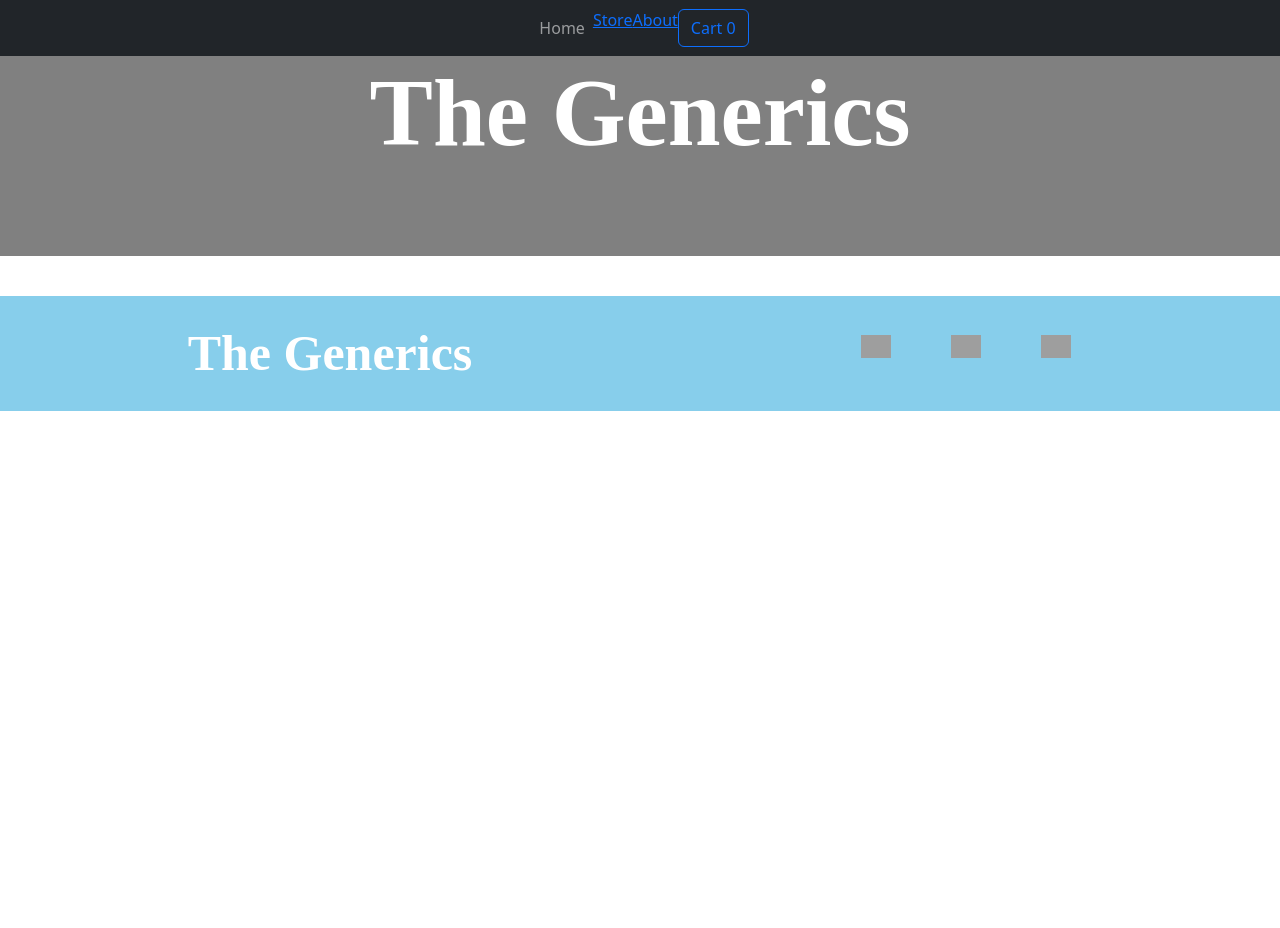
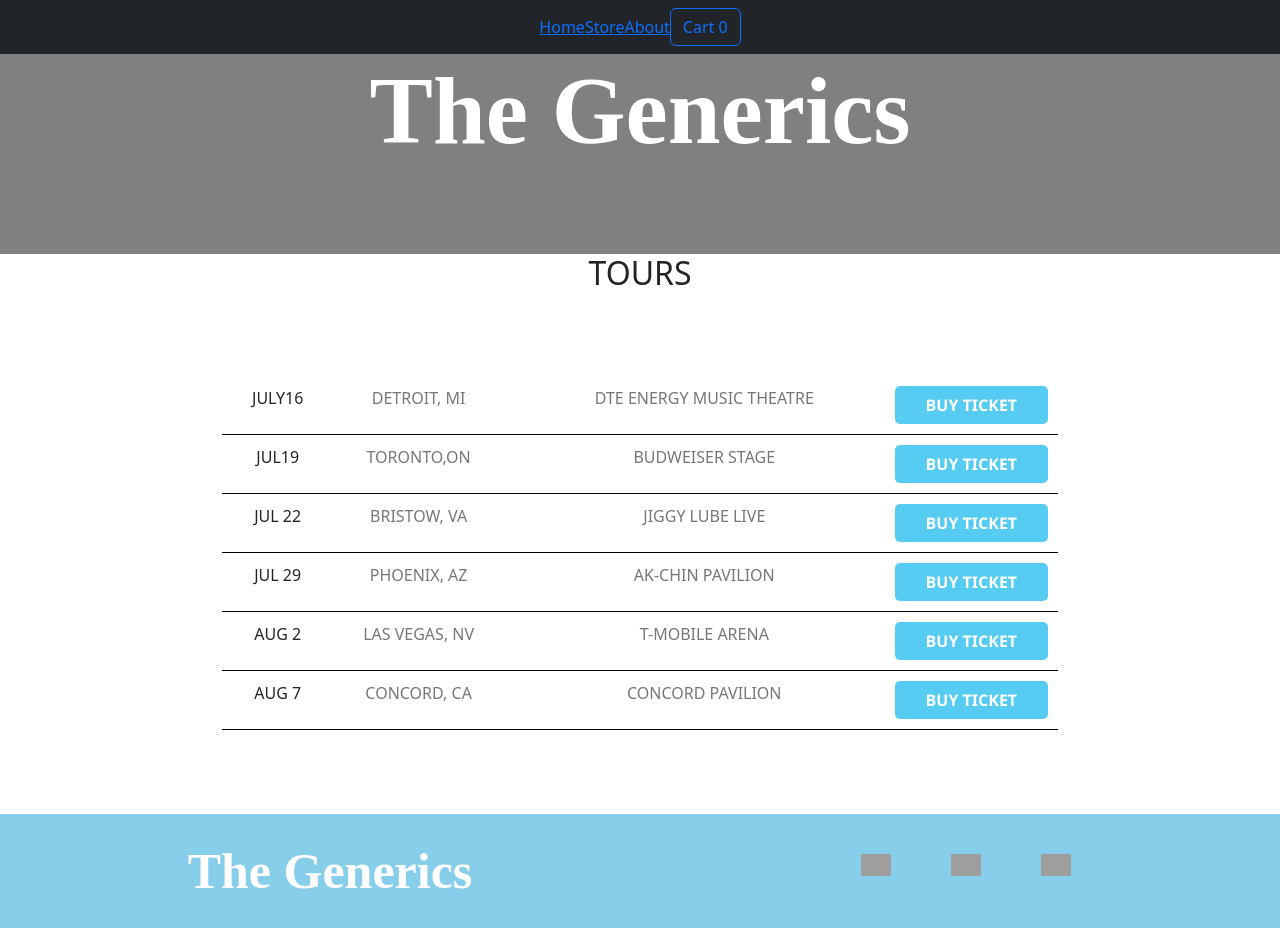
Before and after one commit to NehaParakh1/E-commerce-Project, a React (Create React App) app: page /Home in a window 1280 px wide. Before the commit the page ends 800 px from the top, so only its background shows below. Built offline with nearby package versions, Linux system fonts and the light colour scheme; grey boxes are pictures that could not be loaded.

Commit message:
05_implementing home page

```diff
--- a/src/App.js
+++ b/src/App.js
@@ -6,6 +6,7 @@ import Cart from './Component/Cart/Cart';
 import CartProvider from './Component/Store/CartProvider';
 import { Routes, Route } from 'react-router-dom';
 import About from './Component/Pages/About';
+import Home from './Component/Pages/Home'
 
 
 
@@ -28,7 +29,10 @@ function App() {
 
 
     <Header onClick={cartOpenHandler}/>
-    <Routes><Route path= "/About" element= {<About/>}>
+    <Routes>
+    <Route path= "/Home" element= {<Home/>}>
+        </Route>
+      <Route path= "/About" element= {<About/>}>
         </Route>
         <Route path= "/Store" element= {<AvailableProduct />}>
         </Route>
--- a/src/Component/Layout/Header.js
+++ b/src/Component/Layout/Header.js
@@ -21,7 +21,7 @@ return (
         <Navbar bg="dark" variant="dark" className='justify-content-center'>
 
              <Nav>
-               <Nav.Link to="/home">Home</Nav.Link>
+               <NavLink to="/home">Home</NavLink>
                <NavLink to="/store">Store</NavLink>
                <NavLink to="/About">About</NavLink>
              </Nav>
--- a/src/Component/Pages/About.module.css
+++ b/src/Component/Pages/About.module.css
@@ -5,6 +5,7 @@ font-family: 'Lucida Sans', 'Lucida Sans Regular', 'Lucida Grande', 'Lucida Sans
 
 .text{
     font-family: 'Franklin Gothic Medium', 'Arial Narrow', Arial, sans-serif;
+
 }
 
 .image{
--- /dev/null
+++ b/src/Component/Pages/Home.js
@@ -0,0 +1,62 @@
+import React from 'react';
+import classes from "./Home.module.css";
+
+const Home = () => {
+  const tracks = [
+    {
+      id: "m1",
+      date: "JULY16",
+      title: "DETROIT, MI",
+      description: "DTE ENERGY MUSIC THEATRE",
+    },
+    {
+      id: "m2",
+      date: "JUL19",
+      title: "TORONTO,ON",
+      description: "BUDWEISER STAGE",
+    },
+    {
+      id: "m3",
+      date: "JUL 22",
+      title: "BRISTOW, VA",
+      description: "JIGGY LUBE LIVE",
+    },
+    {
+      id: "m4",
+      date: "JUL 29",
+      title: "PHOENIX, AZ",
+      description: "AK-CHIN PAVILION",
+    },
+    {
+      id: "m5",
+      date: "AUG 2",
+      title: "LAS VEGAS, NV",
+      description: "T-MOBILE ARENA",
+    },
+    {
+      id: "m6",
+      date: "AUG 7",
+      title: "CONCORD, CA",
+      description: "CONCORD PAVILION",
+    },
+  ];
+
+  const list = tracks.map((item) => {
+    return (
+      <li className={classes["tour-item"]} key={item.id}>
+        <span className={classes["tour-date"]}>{item.date}</span>
+        <span className={classes["tour-description"]}>{item.title}</span>
+        <span className={classes["tour-place"]}>{item.description}</span>
+        <button className={classes.button}>BUY TICKET</button>
+      </li>
+    );
+  });
+
+  return (
+    <section className={classes.home}>
+      <h2>TOURS</h2>
+      <div className={classes.wrapper}>{list}</div>
+    </section>
+  );
+};
+export default Home;
--- /dev/null
+++ b/src/Component/Pages/Home.module.css
@@ -0,0 +1,47 @@
+.home {
+    display: block;
+    max-width: 900px;
+    margin: 0 auto;
+    text-align: center;
+    padding: 0px 1rem;
+  }
+
+  .wrapper {
+    display: block;
+    margin: 4rem auto;
+    text-align: center;
+    padding: 20px 1rem;
+  }
+
+  .tour-item {
+    display: flex;
+    margin: 0rem auto;
+    justify-content: center;
+    border-bottom: 1px solid black;
+    padding: 10px;
+  }
+
+  .tour-date {
+    width: 12%;
+  }
+  .tour-place {
+    width: 50%;
+    color: #777;
+  }
+
+  .tour-description {
+    width: 25%;
+    color: #777;
+  }
+
+  .button {
+    width: 20%;
+    background: #56ccf2;
+    color: white;
+    border: none;
+    padding: 7px;
+    border-radius: 5px;
+    position: relative;
+    font-weight: 700;
+    font-family: "Segoe UI", Tahoma, Geneva, Verdana, sans-serif;
+  }
```
